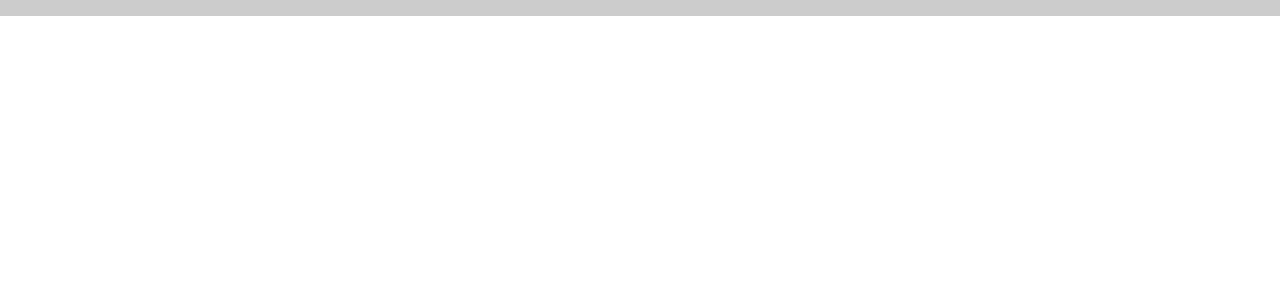
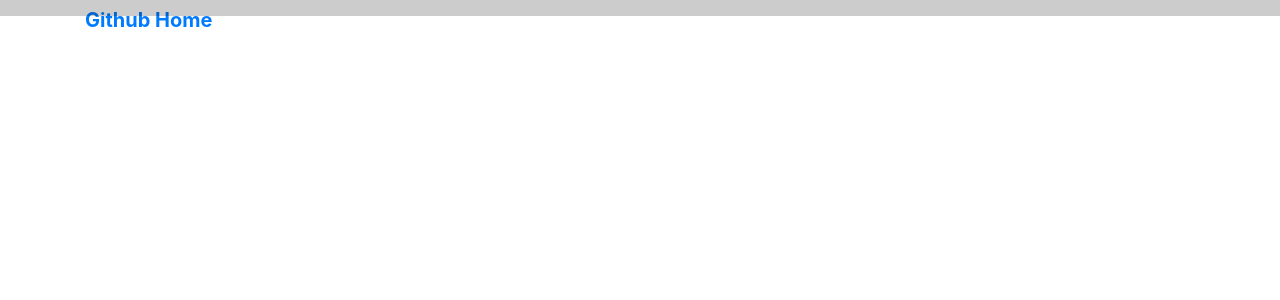
Before and after one commit to Virsail/Github-Search, an Angular app: page /board in a window 1280 px wide. Shown: the top 300 px of the page. Built offline with nearby package versions, Linux system fonts and the light colour scheme.

Commit message:
add tthe title on my board html

```diff
--- a/src/app/board/board.component.html
+++ b/src/app/board/board.component.html
@@ -1,3 +1,5 @@
 <nav class="navbar fixed-top navbar-expand-lg navbar-dark scrolling-navbar"></nav>
 <div class="container">
-    <a class="navbar-brand" href="#" target="_blank"></a>
+    <a class="navbar-brand" href="#" target="_blank">
+        <strong>Github Home </strong>
+    </a>
```
